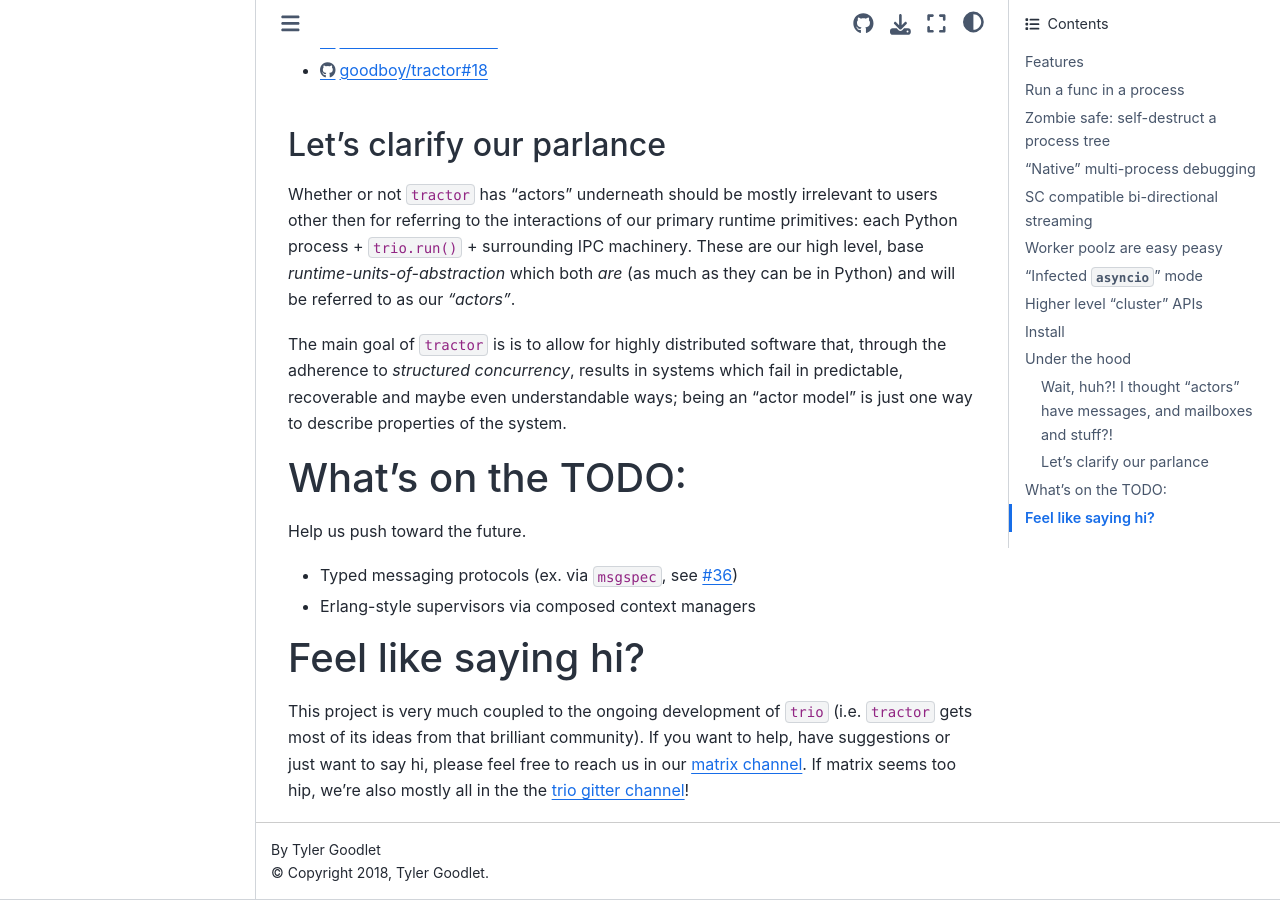
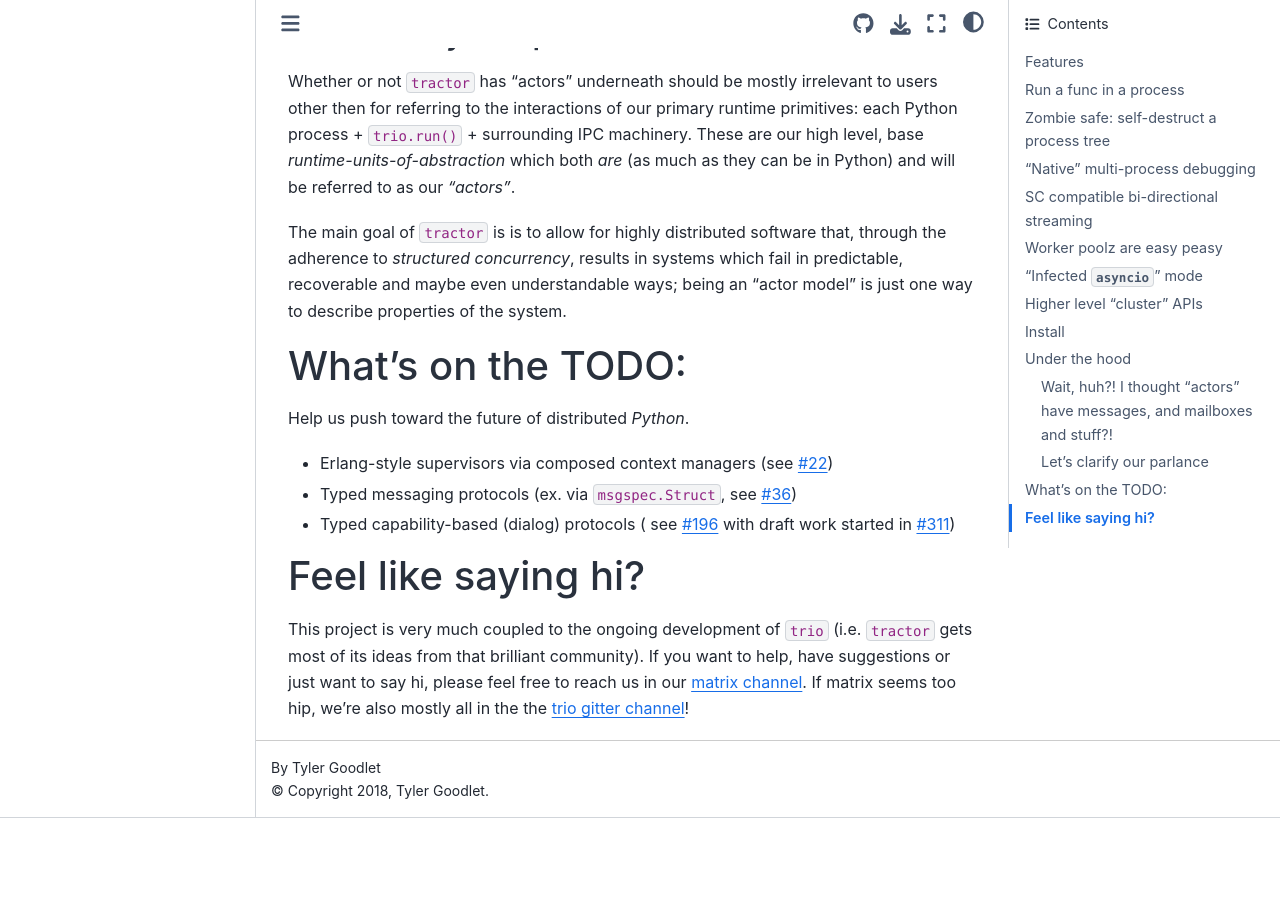
Before and after one commit to goodboy/tractor, a Sphinx documentation site: the page built from docs/README.rst, in a window 1280 px wide and 900 px high, scrolled down 10226 px. Built offline with Sphinx 7.4.7 and the Sphinx Book theme 1.1.4, drawn with Linux system fonts in a browser that asks for light colours; after the commit the page ends 11044 px from its top, so only the background shows below that; some of the changed text lies outside the part shown.

Commit message:
Readme bump

```diff
--- a/docs/README.rst
+++ b/docs/README.rst
@@ -24,7 +24,7 @@ Features
 - Builtin IPC streaming APIs with task fan-out broadcasting
 - A (first ever?) "native" multi-core debugger UX for Python using `pdb++`_
 - Support for a swappable, OS specific, process spawning layer
-- A modular transport stack, allowing for custom serialization (eg.
+- A modular transport stack, allowing for custom serialization (eg. with
   `msgspec`_), communications protocols, and environment specific IPC
   primitives
 - Support for spawning process-level-SC, inter-loop one-to-one-task oriented
@@ -563,11 +557,15 @@ properties of the system.
 
 What's on the TODO:
 -------------------
-Help us push toward the future.
+Help us push toward the future of distributed `Python`.
 
-- Typed messaging protocols (ex. via ``msgspec``, see `#36
+- Erlang-style supervisors via composed context managers (see `#22
+  <https://github.com/goodboy/tractor/issues/22>`_)
+- Typed messaging protocols (ex. via ``msgspec.Struct``, see `#36
   <https://github.com/goodboy/tractor/issues/36>`_)
-- Erlang-style supervisors via composed context managers
+- Typed capability-based (dialog) protocols ( see `#196
+  <https://github.com/goodboy/tractor/issues/196>`_ with draft work
+  started in `#311 <https://github.com/goodboy/tractor/pull/311>`_)
 
 
 Feel like saying hi?
```
Also changed, not shown: other parts of docs/README.rst (+0 -6 lines).
